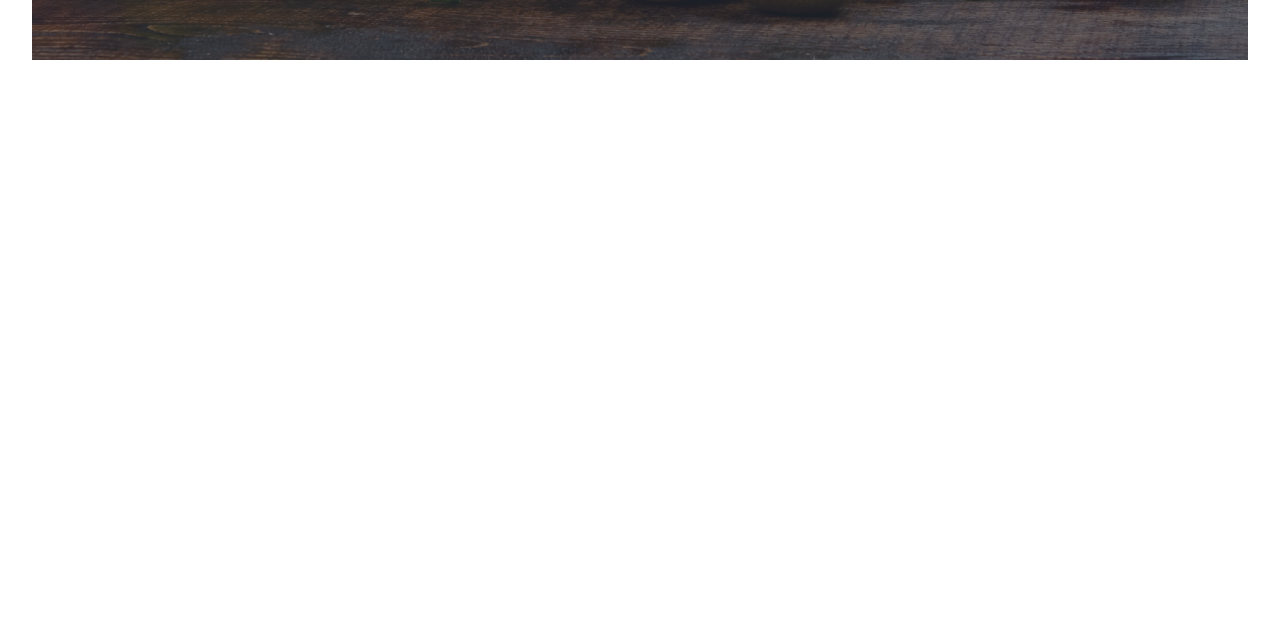
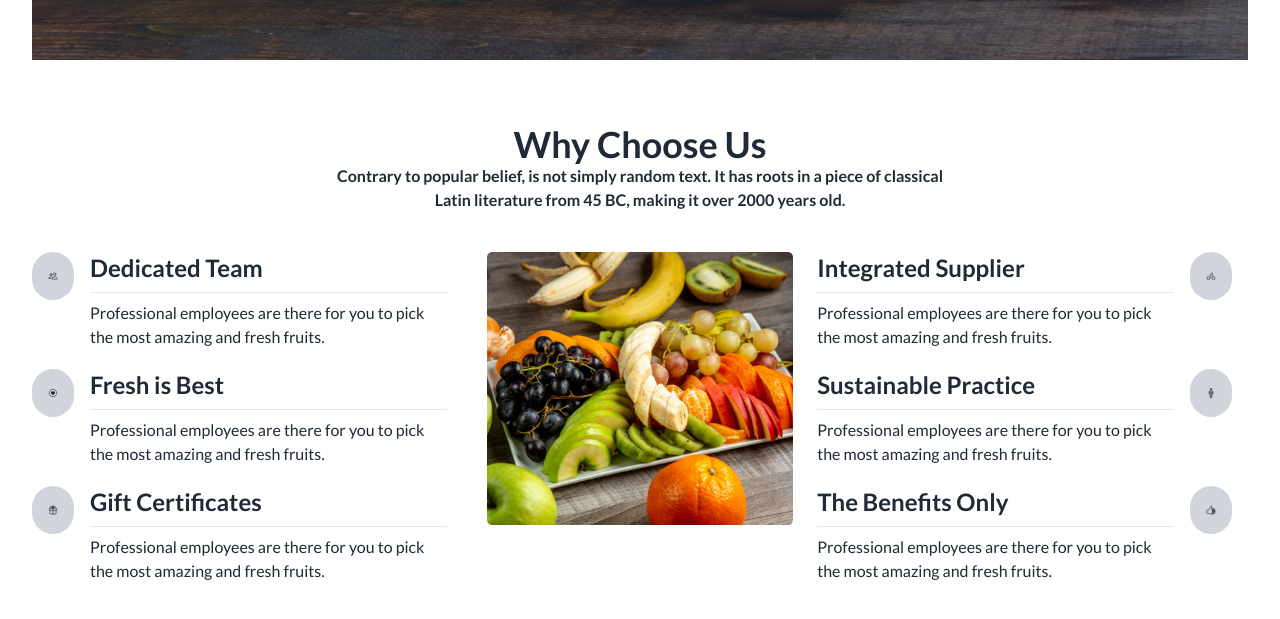
Before and after one commit to 11Faridul111/assignment-3, a plain HTML site: page index.html in a window 1280 px wide. Shown: the part 2182-2801 px from the top of the page. Before the commit the page ends 2274 px from the top, so only its background shows below. Drawn offline with nearby package versions, Linux system fonts and the light colour scheme.

Commit message:
added choose section

```diff
--- a/index.html
+++ b/index.html
@@ -413,6 +413,79 @@
 </div>
         </div>
       </section>
+      <!-- choose section -->
+       <section class="my-8 p-8">
+        <div class="text-center">
+          <h1 class="text-4xl font-bold">Why Choose Us</h1>
+          <p class="font-semibold">Contrary to popular belief, is not simply random text. It has roots in a piece of classical <br> Latin literature from 45 BC, making it over 2000 years old.</p>
+        </div>
+        <div class="pt-10 md:flex md:justify-evenly grid grid-cols-1 md:grid-cols-3 gap-6">
+          <div class="space-y-5">
+            <div class="flex gap-4">
+              <ion-icon class="bg-gray-300 p-4 rounded-full"  name="people-outline"></ion-icon>
+              <div class="space-y-2">
+                <h1 class="text-2xl font-bold">Dedicated Team</h1>
+                <hr>
+              <p>Professional employees are there for you to pick the most amazing and fresh fruits.</p>
+              </div>
+              <hr>
+            </div>
+            <div class="flex gap-4">
+              <ion-icon class="bg-gray-300 p-4 rounded-full" name="heart-circle-outline"></ion-icon>
+              <div class="space-y-2">
+                <h1 class="text-2xl font-bold">Fresh is Best</h1>
+                <hr>
+              <p>Professional employees are there for you to pick the most amazing and fresh fruits.</p>
+              </div>
+              <hr>
+            </div>
+            <div class="flex gap-4">
+              <ion-icon  class="bg-gray-300 p-4 rounded-full"  name="gift-outline"></ion-icon>
+              <div class="space-y-2">
+                <h1 class="text-2xl font-bold">Gift Certificates</h1>
+                <hr>
+              <p>Professional employees are there for you to pick the most amazing and fresh fruits.</p>
+              </div>
+              <hr>
+            </div>
+          </div>
+          <div>
+            <img src="images/whychoose1.png" alt="">
+          </div>
+          <div class="">
+            <div class="space-y-5">
+              <div class="flex gap-4">
+                <div class="space-y-2">
+                  <h1 class="text-2xl font-bold">Integrated Supplier</h1>
+                  <hr>
+                <p>Professional employees are there for you to pick the most amazing and fresh fruits.</p>
+                </div>
+                <ion-icon  class="bg-gray-300 p-4 rounded-full" name="bicycle-outline"></ion-icon>
+                <hr>
+              </div>
+              <div class="flex gap-4">
+                <div class="space-y-2">
+                  <h1 class="text-2xl font-bold">Sustainable Practice</h1>
+                  <hr>
+                <p>Professional employees are there for you to pick the most amazing and fresh fruits.</p>
+                </div>
+                <ion-icon  class="bg-gray-300 p-4 rounded-full" name="man-outline"></ion-icon>
+                <hr>
+              </div>
+              <div class="flex gap-4">
+                <div class="space-y-2">
+                  <h1 class="text-2xl font-bold">The Benefits Only</h1>
+                  <hr>
+                <p>Professional employees are there for you to pick the most amazing and fresh fruits.</p>
+                </div>
+                <ion-icon class="bg-gray-300 p-4 rounded-full" name="thumbs-up-outline"></ion-icon>
+                <hr>
+              </div>
+            </div>
+          </div>
+        </div>
+
+       </section>
   </main>
   <footer>
 
```
